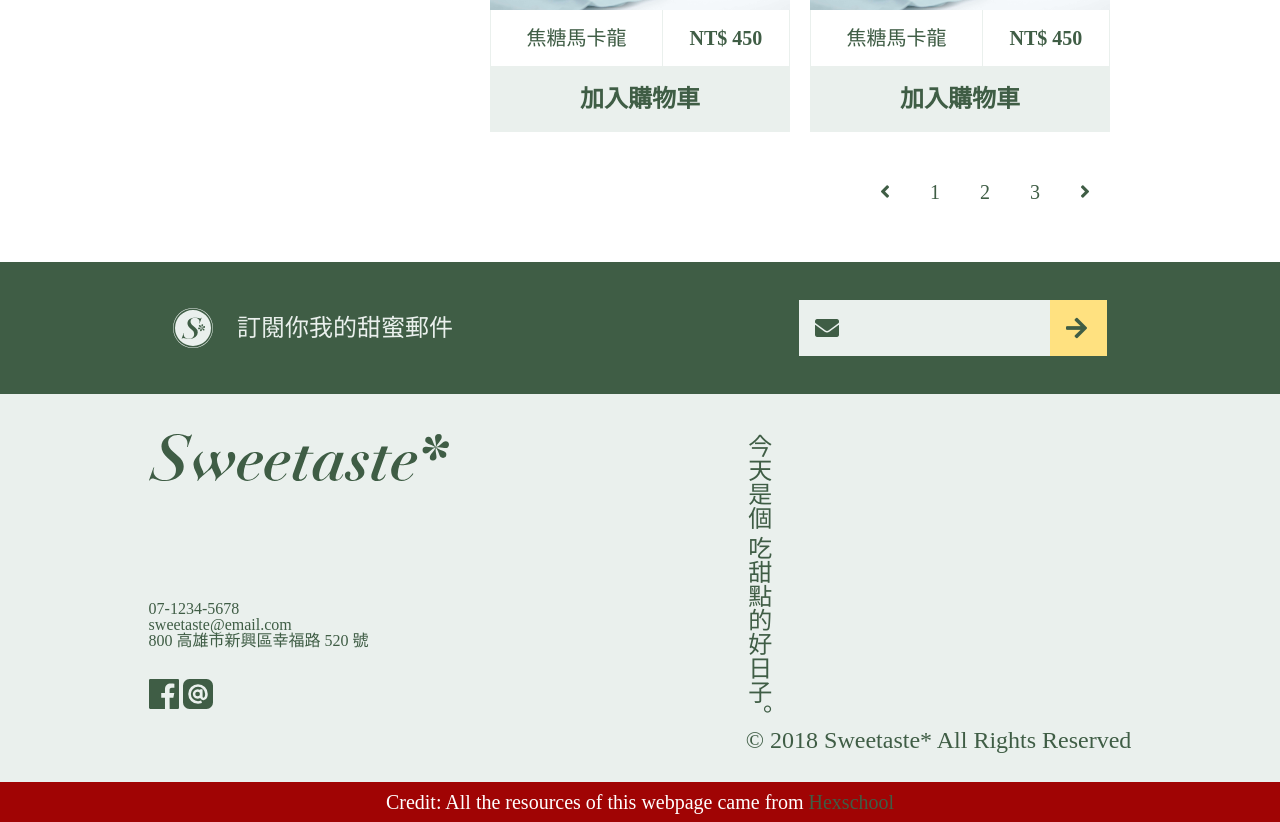
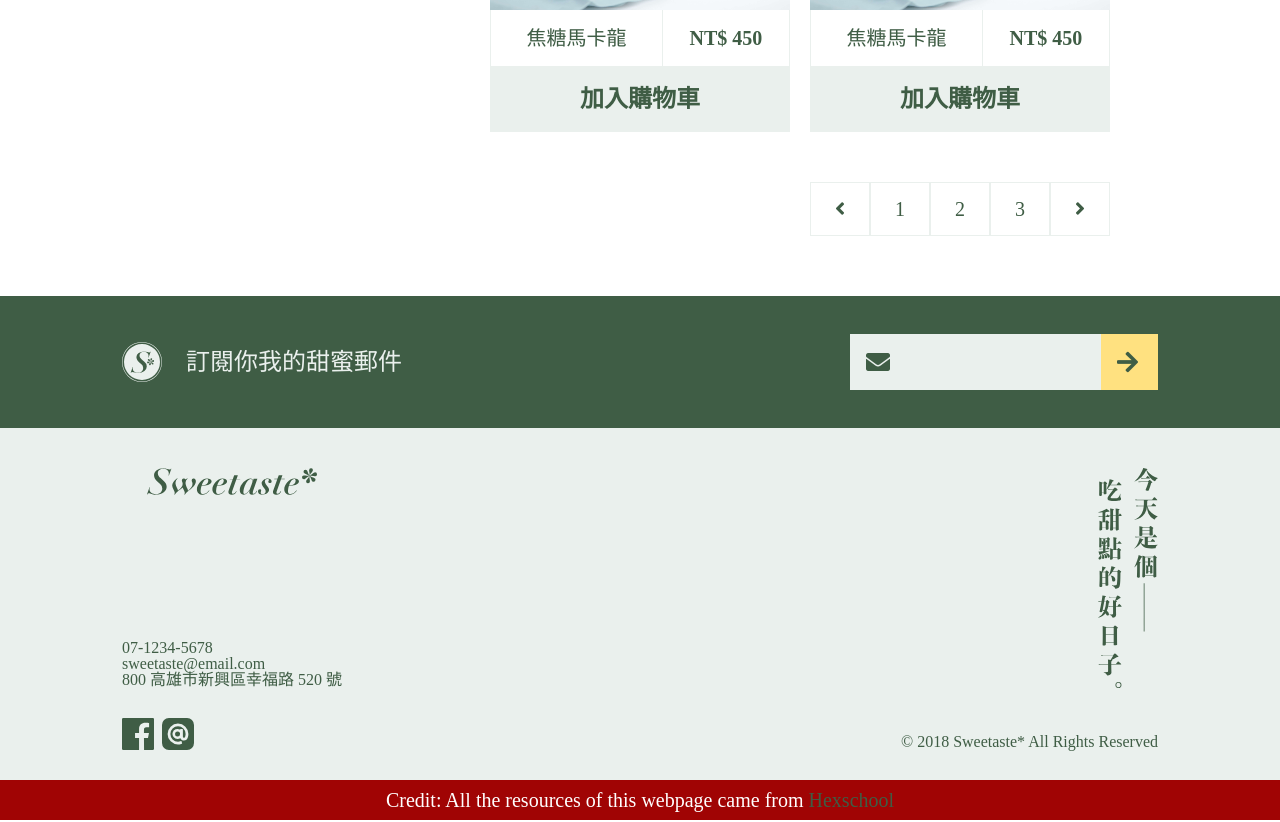
Before and after one commit to shumhoyin-dev/Flexbox-Exercise, a plain HTML site: page index.html in a window 1280 px wide. Shown: the part 1421-2243 px from the top of the page. Drawn offline with Linux system fonts and the light colour scheme; files whose address does not match are found by name.

Commit message:
footer update

```diff
--- a/all.scss
+++ b/all.scss
@@ -195,7 +195,6 @@ a {
     width: 300px;
 
     h2 {
-        padding-top: 16px;
         background: #3f5d45;
         color: #eaf0ed;
         text-align: center;
@@ -298,20 +297,19 @@ a {
     }
 }
 
-.page {
+.pagination {
     display: flex;
     justify-content: flex-end;
+    margin-top: 10px;
+    .pagination-list {
+        display: flex;
         font-size: 20px;
 
-    ul {
-        border: 1px solid red;
-    }
-
         a {
-        width: 60px;
-        height: 60px;
-        padding: 20px;
+            display: block;
+            padding: 16px 24px;
             text-align: center;
+            border: 1px solid #eaf0ed;
         }
 
         a:hover {
@@ -319,16 +317,39 @@ a {
             color: white;
         }
     }
+}
+
+// .page {
+//     display: flex;
+//     justify-content: flex-end;
+//     font-size: 20px;
+
+//     ul {
+//         border: 1px solid red;
+//     }
+
+//     a {
+//         width: 60px;
+//         height: 60px;
+//         padding: 20px;
+//         text-align: center;
+//     }
+
+// }
 
 .footer-subscribe {
     margin-top: 60px;
     display: flex;
-    justify-content: space-around;
+    padding-left: 122px;
+    padding-right: 122px;
+    justify-content: space-between;
     align-items: center;
     background: #3f5d45;
 
     padding-top: 38px;
     padding-bottom: 38px;
+    flex-wrap: wrap;
+
     .slogan {
         width: 280px;
         display: flex;
@@ -336,6 +357,7 @@ a {
         justify-content: space-between;
         align-items: center;
         color: #eaf0ed;
+
         img {
             width: 40px;
             height: 40px;
@@ -381,45 +403,93 @@ a {
     }
 }
 
-footer {
+.footer {
+    padding-top: 40px;
+    padding-bottom: 30px;
+    padding-left: 122px;
+    padding-right: 122px;
     background: #eaf0ed;
+
+    .footer-top {
         display: flex;
+        justify-content: space-between;
         flex-wrap: wrap;
-    justify-content: space-around;
-    padding-bottom: 30px;
-    padding-top: 40px;
+
+        .slogan {
+            width: 60px;
+            height: 220px;
+            display: block;
+        }
 
         .address {
             display: flex;
             flex-direction: column;
-        width: 300px;
-
-        .info {
-            margin-top: 120px;
-        }
-
-        .social-logo {
-            margin-top: 30px;
+            justify-content: space-between;
+            align-items: center;
             img {
-                width: 30px;
+                width: 170px;
+                height: 27px;
             }
         }
     }
 
-    .slogan {
+    .copyright {
+        margin-top: 30px;
         display: flex;
-        flex-direction: column;
         justify-content: space-between;
-        font-size: 24px;
+        align-items: center;
+        flex-wrap: wrap;
 
-        .content {
-            writing-mode: vertical-lr;
-            span {
-                line-height: 0.1em;
+        .social-logo {
+            display: flex;
+            img {
+                width: 32px;
+                height: 32px;
+                margin-right: 8px;
+            }
+        }
+        h3 {
+            margin-top: 16px;
         }
     }
 }
-}
+// background: #eaf0ed;
+// display: flex;
+// flex-wrap: wrap;
+// justify-content: space-around;
+
+// padding-top: 40px;
+
+// .address {
+//     display: flex;
+//     flex-direction: column;
+//     width: 300px;
+
+//     .info {
+//         margin-top: 120px;
+//     }
+
+//     .social-logo {
+//         margin-top: 30px;
+//         img {
+//             width: 30px;
+//         }
+//     }
+// }
+
+// .slogan {
+//     display: flex;
+//     flex-direction: column;
+//     justify-content: space-between;
+//     font-size: 24px;
+
+//     .content {
+//         writing-mode: vertical-lr;
+//         span {
+//             line-height: 0.1em;
+//         }
+//     }
+// }
 
 .credit {
     background-color: #a00404;
--- a/index.html
+++ b/index.html
@@ -85,11 +85,8 @@
                 </li>
 
             </ul>
-        </div>
-
-    </div>
-    <ul class="page container">
-
+            <div class="pagination">
+                <ul class="pagination-list">
                     <li><a href="#"><i class="fas fa-angle-left"></i></a></li>
                     <li><a href="#">1</a></li>
                     <li><a href="#">2</a></li>
@@ -97,6 +94,18 @@
                     <li><a href="#"><i class="fas fa-angle-right"></i></a></li>
 
                 </ul>
+            </div>
+
+
+
+        </div>
+
+
+
+
+    </div>
+
+
     <div class="footer-subscribe">
         <div class="slogan">
             <img src="./images/logo-light.svg" alt="">
@@ -110,29 +119,32 @@
 
         </div>
     </div>
-    <footer>
+    <footer class="footer">
+        <div class="footer-top">
             <div class="address">
                 <img src="./images/logotype-lg-dark.svg" alt="">
-            <ul class="info">
+                <ul>
                     <li>07-1234-5678 </li>
                     <li>sweetaste@email.com </li>
                     <li>800 高雄市新興區幸福路 520 號</li>
                 </ul>
+            </div>
+            <img class="slogan" src="./images/footer-slogan.svg" alt="">
+        </div>
+
+
+        <div class="copyright">
             <div class="social-logo">
                 <img src="./images/ic-facebook.svg" alt="">
                 <img src="./images/ic-line@.svg" alt="">
             </div>
+            <h3>© 2018 Sweetaste* All Rights Reserved</h3>
         </div>
-        <div class="slogan">
-            <h2 class="content">
-                今天是個
-                <span />吃甜點的好日子。
 
-            </h2>
-            <h3 class="copyright">© 2018 Sweetaste* All Rights Reserved</h3>
-        </div>
+
     </footer>
     <div class="credit">
+
         Credit: All the resources of this webpage came from
         <a href="https://www.hexschool.com">Hexschool </a>
     </div>
```
Also changed, not shown: all.css, 1 other file. Lines whose indentation alone changed are shown as unchanged.
